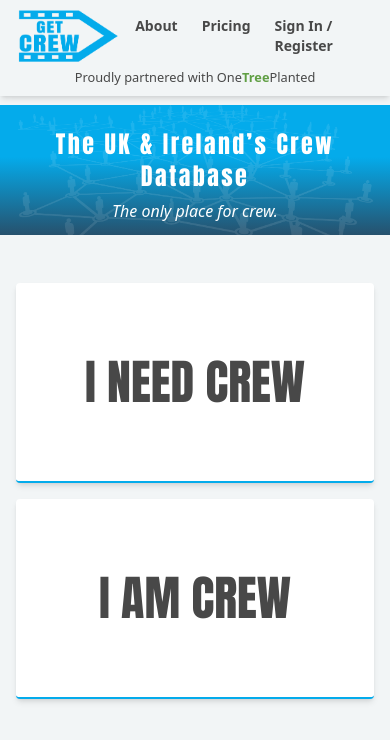
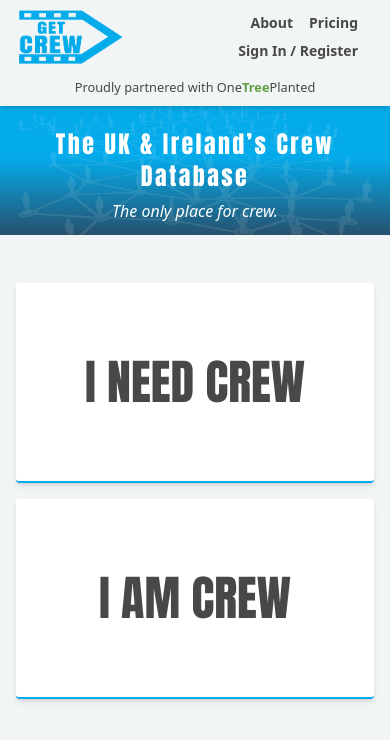
Before and after one commit to sdbxsdb/we-are-crew, a Next.js app: page / in a window 390 px wide. Shown: the top 740 px of the page. Built offline with nearby package versions, Linux system fonts and the light colour scheme; no server answers; the database is empty.

Commit message:
fixing mobile styling

```diff
--- a/components/NavBar.js
+++ b/components/NavBar.js
@@ -23,8 +23,8 @@ const NavBar = ({req, res}) => {
   };
 
   return (
-    <div className="w-full top-0 fixed flex justify-center z-50 px-4 py-2 shadow-md bg-wearecrewLightGrey ">
-      <div className="max-w-[1200px] w-full">
+    <div className="w-full top-0 fixed flex z-50 px-4 py-2 shadow-md bg-wearecrewLightGrey min-h-[105px]">
+      <div className="max-w-[1200px] flex flex-col gap-y-2 md:gap-y-0 w-full">
         <nav className=" flex justify-between  items-center text-sm sm:text-base ">
           <Link href="/">
             <a className="h-full w-[120px] relative flex justify-center items-center">
@@ -36,7 +36,7 @@ const NavBar = ({req, res}) => {
               />
             </a>
           </Link>
-          <div className="flex gap-x-6 md:gap-x-8 px-4 text-wearecrewDarkestGrey font-bold">
+          <div className="flex flex-wrap justify-end gap-x-4 gap-y-2 md:gap-x-8 px-4 text-wearecrewDarkestGrey font-bold">
             <Link href="/about">
               <a>About</a>
             </Link>
--- a/pages/api/create-stripe-session.js
+++ b/pages/api/create-stripe-session.js
@@ -29,7 +29,7 @@ export default async function Handler(req, res) {
             },
           ],
           mode: "payment",
-          // allow_promotion_codes: true,
+          allow_promotion_codes: true,
           success_url: `${req.headers.origin}/paymentSuccess?=true`,
           cancel_url: `${req.headers.origin}/paymentCancelled?=true`,
         })
--- a/pages/index.js
+++ b/pages/index.js
@@ -17,7 +17,7 @@ export default function Home() {
         <link rel="icon" href="/favicon.ico" />
       </Head>
 
-      <div className="mt-[105px]">
+      <div className="">
         <Banner />
       </div>
 
```
